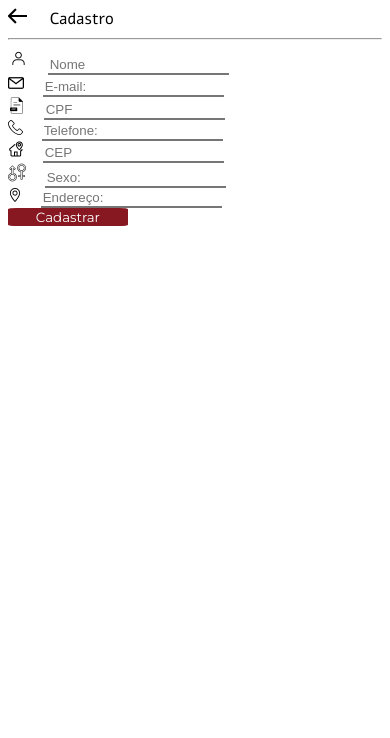
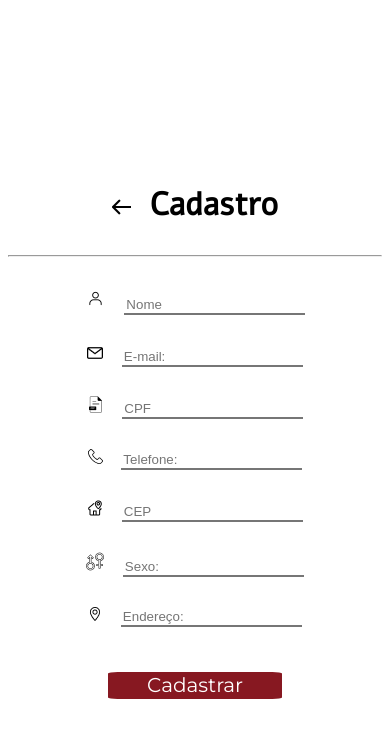
Before and after one commit to programerkkkkkkkkkkkkkkkkkkk/Tela-de-cadastro, a website: page www/index.html in a window 390 px wide. Drawn offline with Linux system fonts and the light colour scheme; files whose address does not match are found by name.

Commit message:
Tela de cadastro mobile

```diff
--- a/www/css/style.css
+++ b/www/css/style.css
@@ -6,10 +6,17 @@ grid-template-columns:100%;
 }
 
 .container{width:100%;
-height:100vh;
 margin:auto;
+display:grid;
+grid-template-columns:100%;
+grid-template-rows:repeat(3,auto);
 
 }
+
+body{height:100vh;
+align-items:center;
+display:flex;
+background-color: white;}
 
 
 @font-face{
@@ -24,12 +31,14 @@ margin:auto;
 
 .button{
     background-color: #871821;
-    width:32%;
-    height:15%;
-    border-radius:7%;
+    width:13em;
+    height:2em;
+    border-radius:5.5%;
     border-width: 0px;
 
 }
+
+
 
 .formu{
 border-right-style:none;
--- a/www/index.html
+++ b/www/index.html
@@ -13,31 +13,31 @@
 <body>
 <div class="container">
 
-<div><img src="arrow.png" style="margin-right:5%"> <span style="font-family:alef;">Cadastro</span></div>
-<hr>
+<div style="text-align:center;"><h1 style="font-family:alef;"><img src="arrow.png" style="margin-right:5%">Cadastro</h1></div>
+<div><hr></div>
 
 
 <div class="display">
 <form>
 
-<div><img src="pessoa.png" style="margin-right:5%"><input type="text" class="formu"  placeholder="Nome" name="nome"></div>
+<div style="margin-top:6%; text-align:center;"><img src="pessoa.png" style="margin-right:5%"><input type="text" class="formu"  placeholder="Nome" name="nome"></div>
 
-<div><img src="email.png"  style="margin-right:5%"><input type="email" class="formu" placeholder="E-mail:" name="email"> </div>
+<div style="margin-top:8%; text-align:center;"><img src="email.png"  style="margin-right:5%"><input type="email" class="formu" placeholder="E-mail:" name="email"> </div>
 
-<div><img src="cpf.png"  style="margin-right:5%"><input type="text" class="formu"  maxlength="11" placeholder="CPF"  name="cpf"> </div>
+<div style="margin-top:8%; text-align:center;"><img src="cpf.png"  style="margin-right:5%"><input type="text" class="formu"  maxlength="11" placeholder="CPF"  name="cpf"> </div>
 
-<div><img src="telefone.png"  style="margin-right:5%"><input type="text" class="formu"  placeholder="Telefone:" name="telefone"></div>
+<div style="margin-top:8%; text-align:center;"><img src="telefone.png"  style="margin-right:5%"><input type="text" class="formu"  placeholder="Telefone:" name="telefone"></div>
 
-<div><img src="casa.png"  style="margin-right:5%"><input type="text" class="formu"  placeholder="CEP" name="cep"></div>
+<div style="margin-top:8%; text-align:center;"><img src="casa.png"  style="margin-right:5%"><input type="text" class="formu"  placeholder="CEP" name="cep"></div>
 
-<div><img src="sexos.png"  style="margin-right:5%"><input type="text" class="formu"  placeholder="Sexo:" name="sexo"></div>
+<div style="margin-top:8%; text-align:center;"><img src="sexos.png"  style="margin-right:5%"><input type="text" class="formu"  placeholder="Sexo:" name="sexo"></div>
 
-<div><img src="endereco.png"  style="margin-right:5%"><input type="text" class="formu"  placeholder="Endereço:" name="endereco"></div>
+<div style="margin-top:8%; text-align:center;"><img src="endereco.png"  style="margin-right:5%"><input type="text" class="formu"  placeholder="Endereço:" name="endereco"></div>
 
 
 
-<div>
-<button type="submit" class="button"><font style="font-family:montserrat; color:white;">Cadastrar</font></button>
+<div  style="margin-top:12%; text-align:center;">
+<button type="submit" class="button"><font style="font-family:montserrat; color:white; font-size:150%;">Cadastrar</font></button>
 </div>
 
     </form>
```
